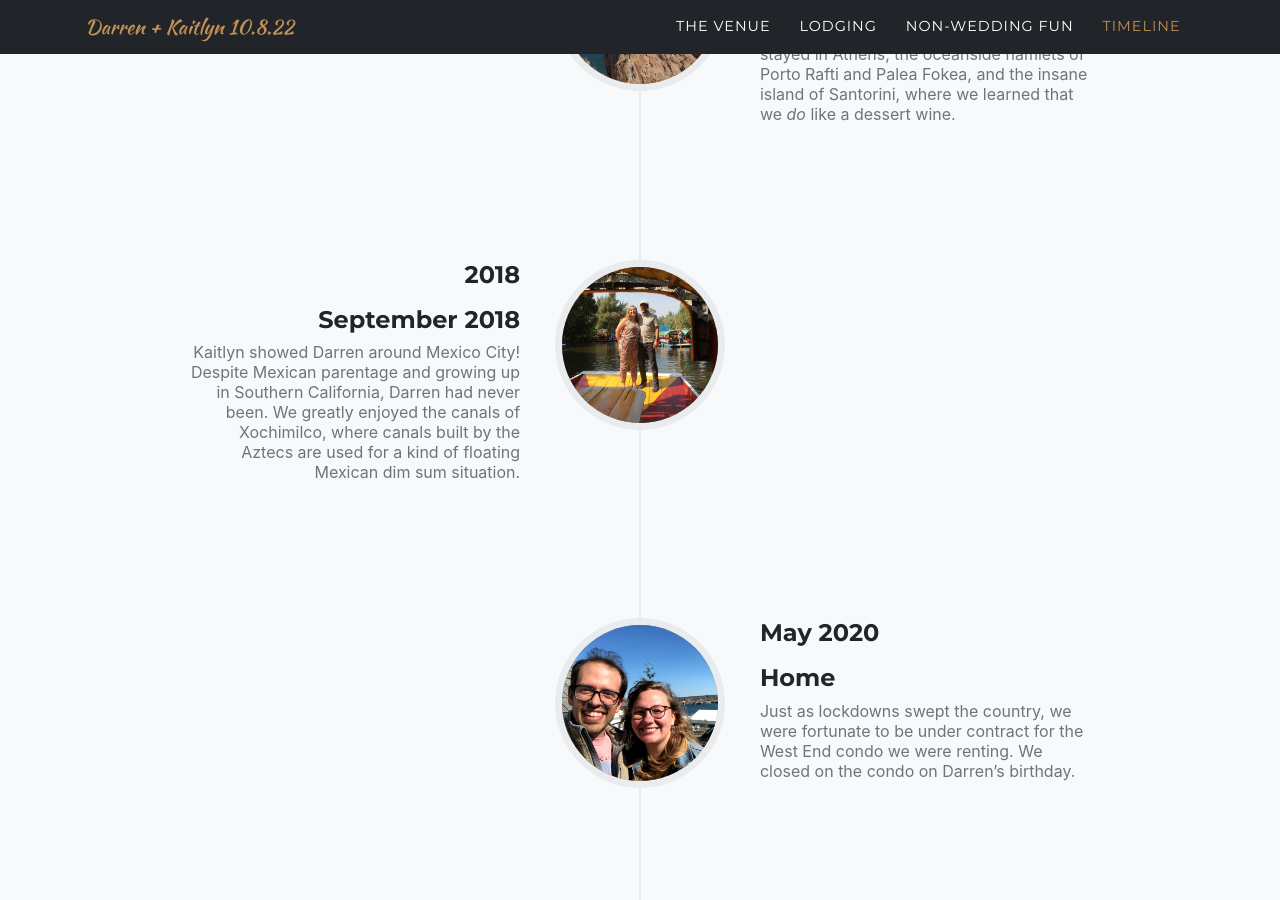
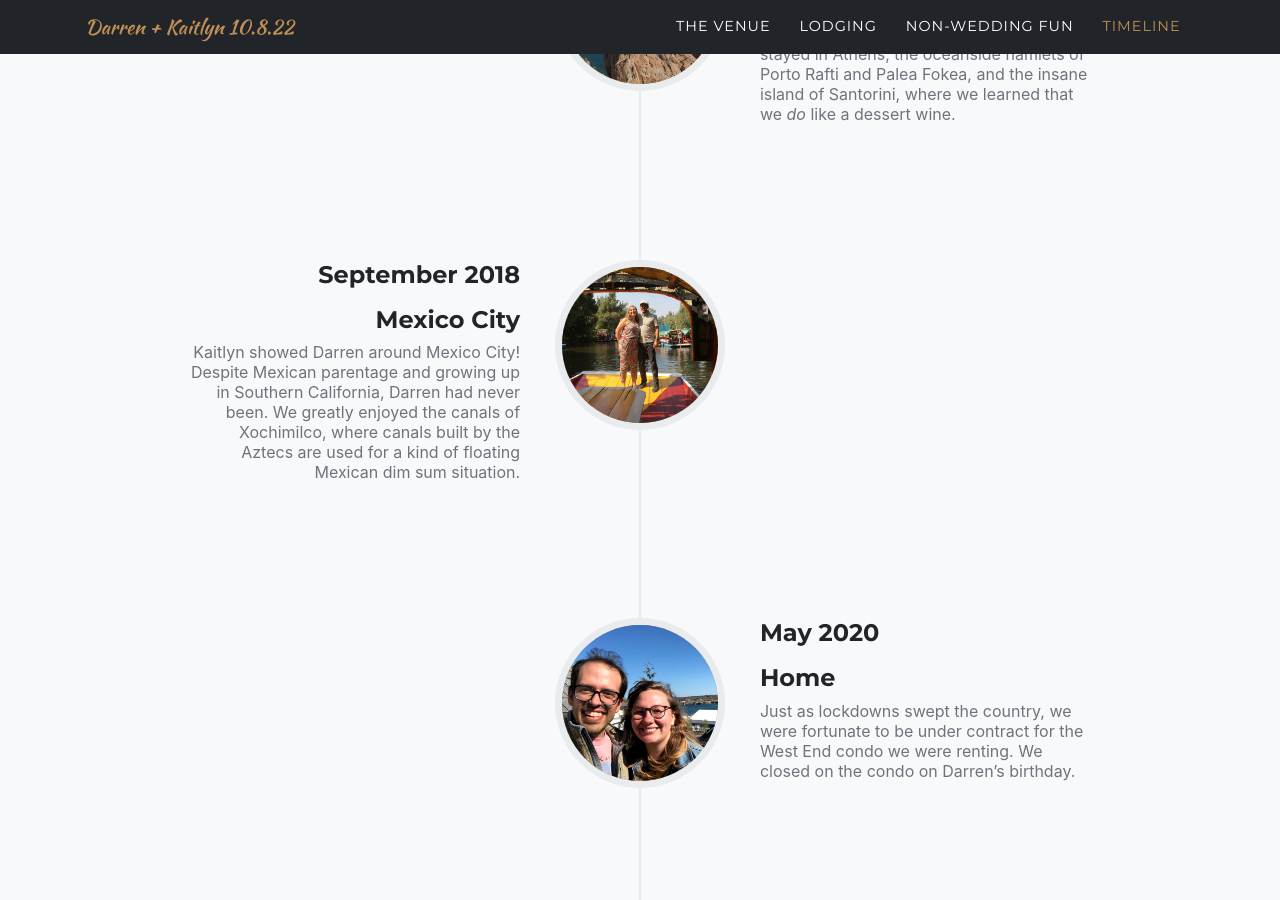
Before and after one commit to darrenfishell/big-party, a Jekyll site: the page built from index.md, in a window 1280 px wide and 900 px high, scrolled down 4214 px. Built offline with Jekyll 4.4.1, drawn with Linux system fonts in a browser that asks for light colours; some web fonts are replaced.

Commit message:
Update sitetext.yml
Mexico city title

```diff
--- a/_data/sitetext.yml
+++ b/_data/sitetext.yml
@@ -70,8 +70,8 @@ en: &DEFAULT_EN
         year: "May 2018"
         desc: "We took our first trip that felt like a capital V Vacation, to Greece — we had a blast. We stayed in Athens, the oceanside hamlets of Porto Rafti and Palea Fokea, and the insane island of Santorini, where we learned that we _do_ like a dessert wine."
         image: assets/img/timeline/greece-outlook.jpg
-      - title: "September 2018"
-        year: "2018"
+      - title: "Mexico City"
+        year: "September 2018"
         desc: "Kaitlyn showed Darren around Mexico City! Despite Mexican parentage and growing up in Southern California, Darren had never been. We greatly enjoyed the canals of Xochimilco, where canals built by the Aztecs are used for a kind of floating Mexican dim sum situation."
         image: assets/img/timeline/mexico-city.jpg
       - title: "Home"
```
